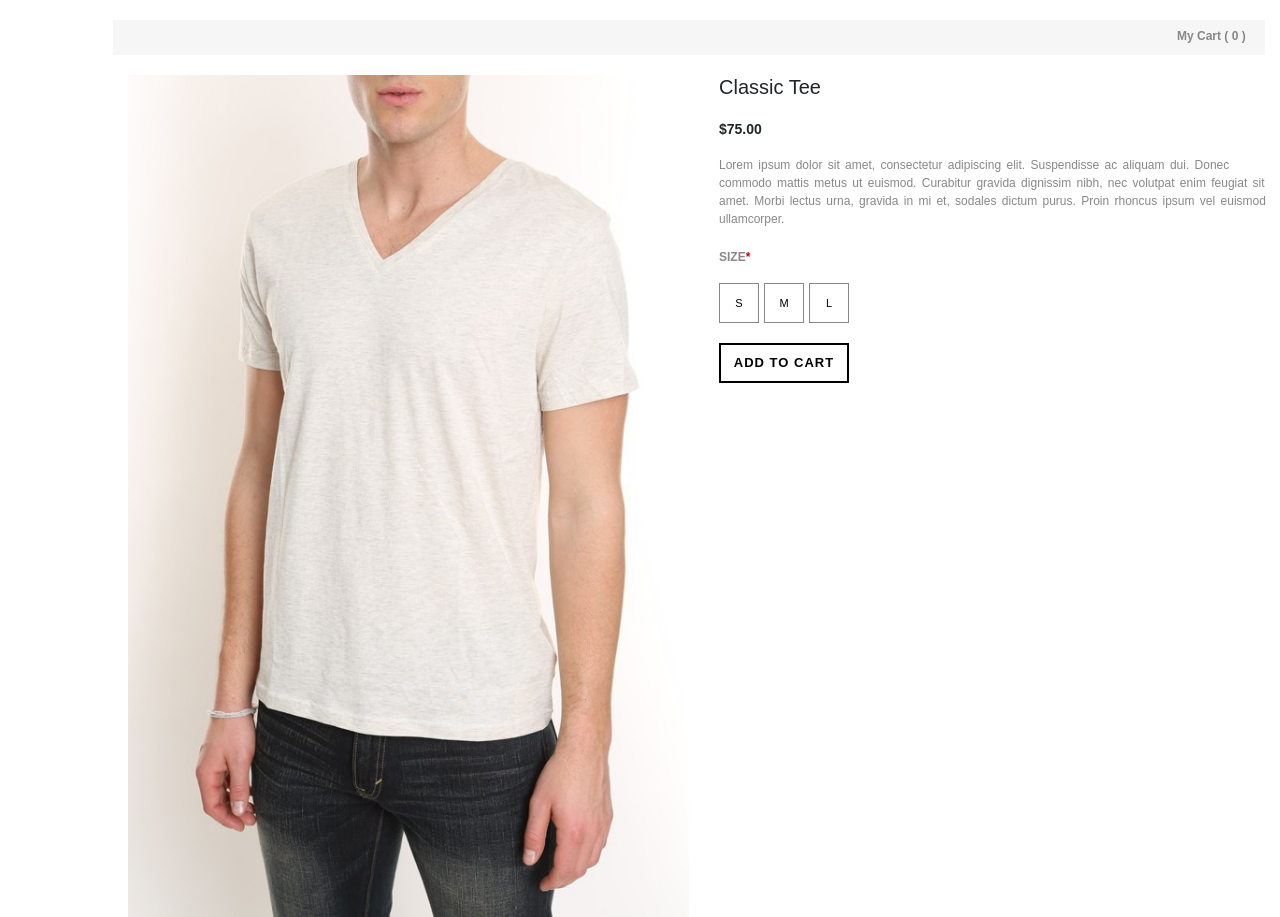
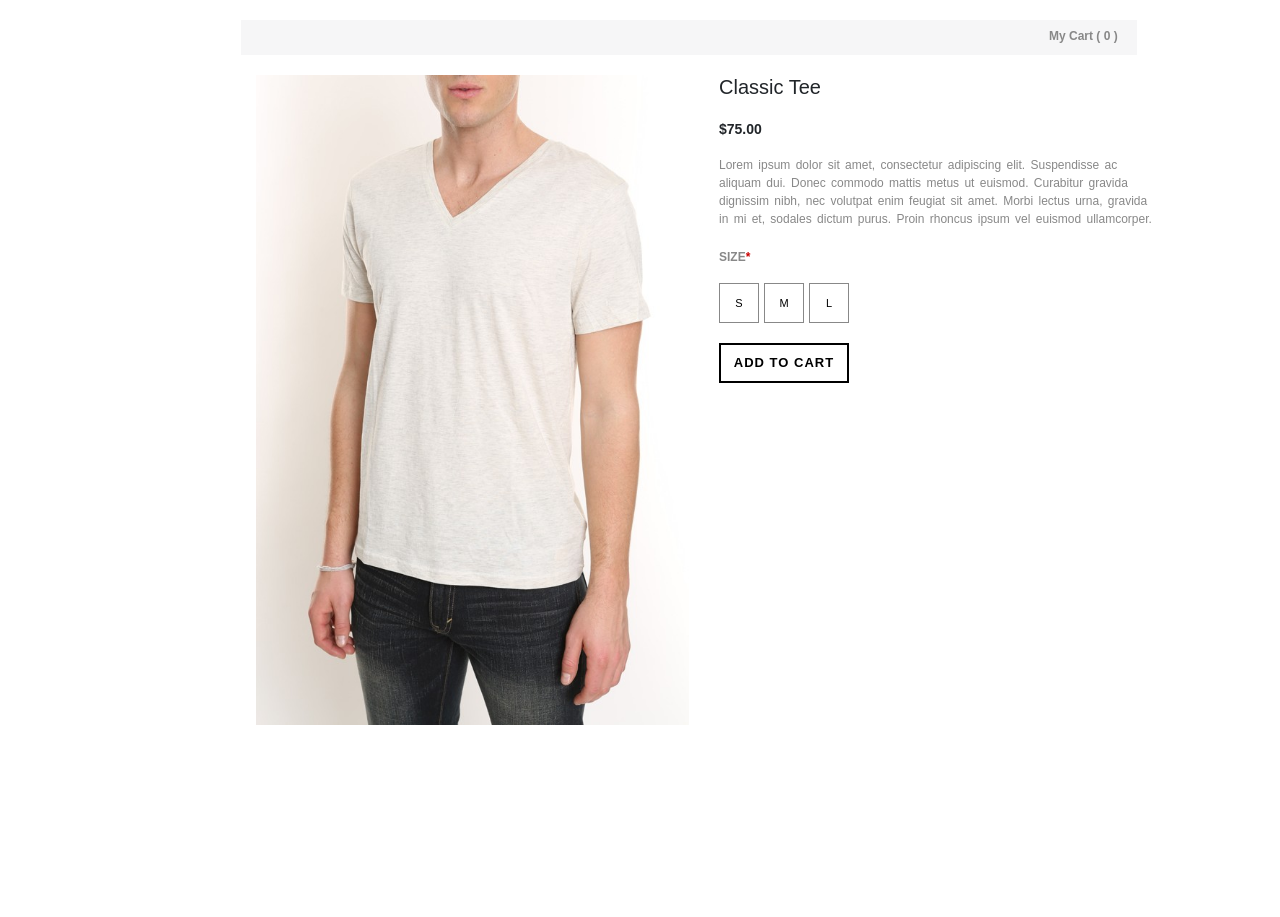
Before and after one commit to JTapsell/mr-store, a React (Create React App) app: page / in a window 1280 px wide. After the commit the page ends 800 px from the top, so only its background shows below. Built offline with nearby package versions, Linux system fonts and the light colour scheme.

Commit message:
container fix

```diff
--- a/public/main.css
+++ b/public/main.css
@@ -99,7 +99,8 @@ html {
 }
 
 .store-container {
-margin-left: 10%;
+margin-left: 20%;
+margin-right: 10%;
 }
 
 .title {
```
